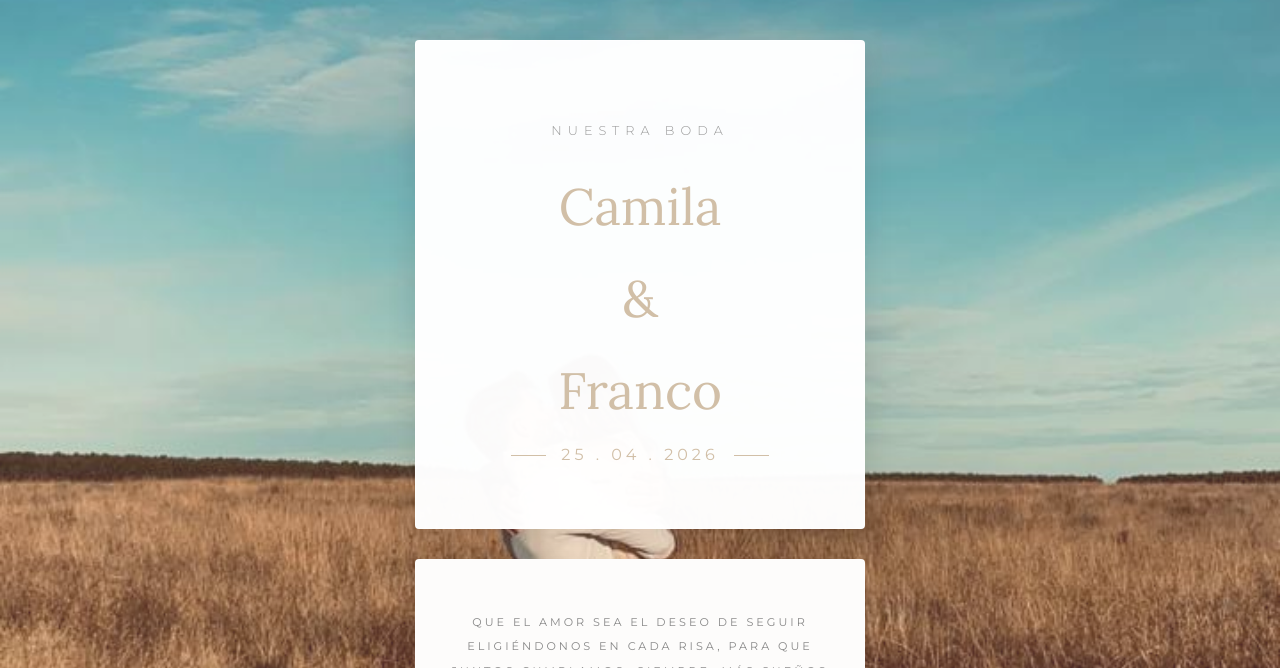
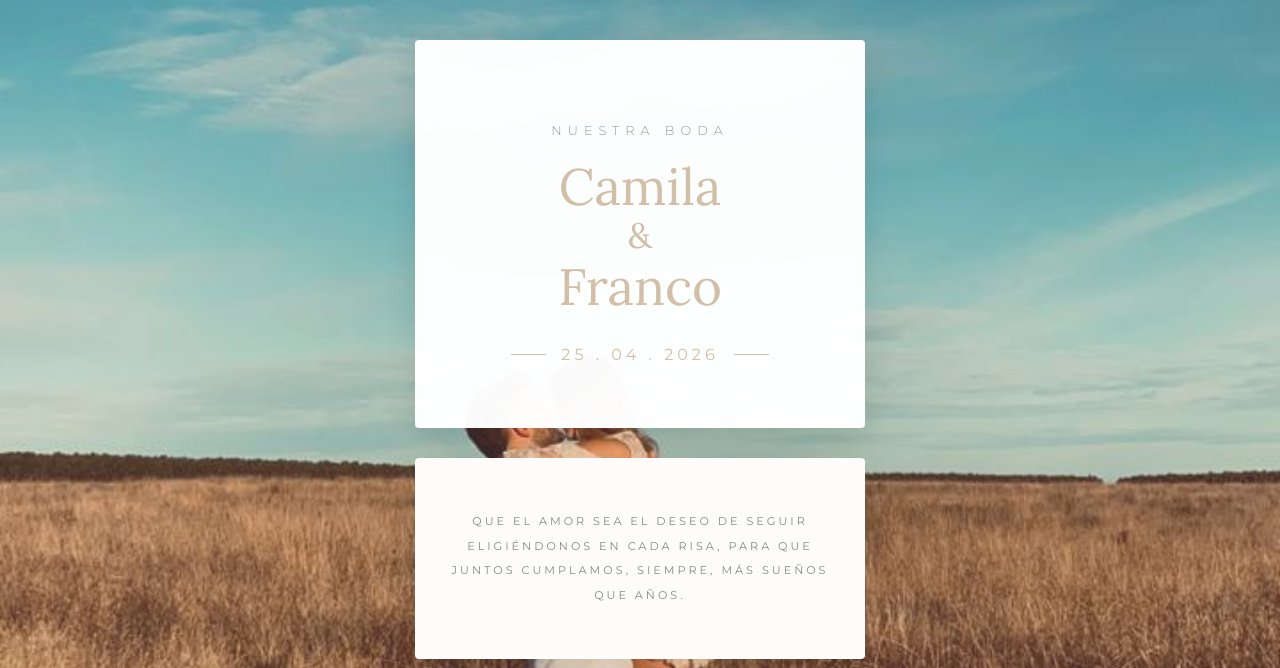
Before and after one commit to LucasMaquiavelo/camila-franco, a plain HTML site: page index.html in a window 1280 px wide. Shown: the top 668 px of the page. Drawn offline with Linux system fonts and the light colour scheme.

Commit message:
AHORA SI

```diff
--- a/index.html
+++ b/index.html
@@ -64,7 +64,17 @@
 
         .header { padding: 80px 20px 60px; }
         .nos-casamos { font-size: 0.8em; letter-spacing: 6px; color: #999; text-transform: uppercase; margin-bottom: 25px; font-weight: 300; }
-        .header h1 { font-family: 'Lora', serif; font-size: 3.2em; font-weight: 400; color: var(--beige-light); margin-bottom: 10px; }
+
+        /* INTERLINEADO AJUSTADO */
+        .header h1 {
+            font-family: 'Lora', serif;
+            font-size: 3.2em;
+            font-weight: 400;
+            color: var(--beige-light);
+            line-height: 0.8;
+            margin: 0;
+        }
+
         .header h2 { font-family: 'Lora', serif; font-style: italic; font-size: 1.4em; font-weight: 400; margin-bottom: 25px; }
         .date-divider { font-size: 1em; letter-spacing: 4px; color: var(--beige-light); text-transform: uppercase; display: flex; align-items: center; justify-content: center; gap: 15px; }
         .date-divider::before, .date-divider::after { content: ''; width: 35px; height: 1px; background-color: var(--beige-light); }
@@ -132,9 +142,9 @@
     <div class="section-card header">
         <p class="nos-casamos">NUESTRA BODA</p>
         <h1>Camila</h1>
-        <h1>&</h1>
+        <h1 style="font-size: 2.2em; margin: 15px 0;">&</h1>
         <h1>Franco</h1>
-        <div class="date-divider">25 . 04 . 2026</div>
+        <div class="date-divider" style="margin-top: 35px;">25 . 04 . 2026</div>
     </div>
 
     <div class="section-card" style="padding: 50px 30px; background-color: var(--bg-crema);">
@@ -167,13 +177,11 @@
             <div style="width: 100%; height: 1px; background-color: var(--beige-light); margin-top: 30px; margin-bottom: 25px;"></div>
 
             <div style="display: flex; flex-direction: column; align-items: center;">
-
                 <div style="text-align: center; margin-bottom: 15px;">
                     <p style="font-family: 'Montserrat', sans-serif; font-size: 0.85em; letter-spacing: 4px; text-transform: uppercase; color: var(--beige-dark); font-weight: 600;">Abril</p>
                 </div>
 
                 <div style="display: flex; align-items: center; justify-content: center; gap: 20px; width: 100%;">
-
                     <div style="text-align: center; flex: 1;">
                         <p style="font-family: 'Montserrat', sans-serif; font-size: 0.9em; letter-spacing: 2px; text-transform: uppercase; color: var(--beige-dark); font-weight: 600; padding-bottom: 8px;">Sábado</p>
                         <div style="width: 100%; height: 1px; background-color: var(--beige-light);"></div>
@@ -206,7 +214,6 @@
             </button>
         </div>
     </div>
-
 
     <div class="section-card section-content">
         <p class="section-title">Música para la fiesta</p>
@@ -249,7 +256,6 @@
 
     <div class="section-card section-content">
         <p class="section-title">Tips y Notas</p>
-
         <div style="margin: 15px 0 25px 0; opacity: 0.6; text-align: center;">
             <svg width="35" height="35" viewBox="0 0 24 24" fill="none" stroke="#888" stroke-width="1.2" stroke-linecap="round" stroke-linejoin="round" style="display: inline-block;">
                 <path d="M16 4h2a2 2 0 0 1 2 2v14a2 2 0 0 1-2 2H6a2 2 0 0 1-2-2V6a2 2 0 0 1 2-2h2"></path>
@@ -259,9 +265,7 @@
                 <line x1="9" y1="8" x2="10" y2="8"></line>
             </svg>
         </div>
-
         <p style="font-size: 0.95em; color: #666; margin-bottom: 30px; line-height: 1.8;">Información adicional a considerar</p>
-
         <details>
             <summary>Ver más</summary>
             <div class="bank-data">
@@ -272,18 +276,18 @@
             </div>
         </details>
     </div>
+
     <div class="confirmar-container">
         <button class="btn-action" onclick="window.open('https://forms.gle/7ArEYVWEL16z4vUp8')">Confirmar Asistencia</button>
     </div>
 
     <div class="footer" style="margin-top: 50px; padding: 40px 20px; text-align: center;">
-        <div style="display: inline-block; padding: 15px;">
-            <p style="font-family: 'Montserrat', sans-serif; font-size: 0.85em; font-weight: 500; letter-spacing: 4px; text-transform: uppercase; color: white; margin-bottom: 20px; text-shadow: 0 1px 4px rgba(0,0,0,0.4);">
+        <div style="background: rgba(255, 255, 255, 0.12); backdrop-filter: blur(4px); display: inline-block; padding: 25px 45px; border-radius: 4px; border: 1px solid rgba(255, 255, 255, 0.15);">
+            <p style="font-family: 'Montserrat', sans-serif; font-size: 0.85em; font-weight: 600; letter-spacing: 5px; text-transform: uppercase; color: white; margin-bottom: 20px; text-shadow: 0 1px 4px rgba(0,0,0,0.2);">
                 Con amor, Camila & Franco
             </p>
-
-            <div style="display: flex; justify-content: center; opacity: 0.9;">
-                <svg width="20" height="20" viewBox="0 0 24 24" fill="white" xmlns="http://www.w3.org/2000/svg">
+            <div style="display: flex; justify-content: center;">
+                <svg width="18" height="18" viewBox="0 0 24 24" fill="white" xmlns="http://www.w3.org/2000/svg" style="opacity: 0.9;">
                     <path d="M12 21.35l-1.45-1.32C5.4 15.36 2 12.28 2 8.5 2 5.42 4.42 3 7.5 3c1.74 0 3.41.81 4.5 2.09C13.09 3.81 14.76 3 16.5 3 19.58 3 22 5.42 22 8.5c0 3.78-3.4 6.86-8.55 11.54L12 21.35z"/>
                 </svg>
             </div>
@@ -307,3 +311,4 @@
     </script>
 </body>
 </html>
+</html>
```
Lines whose indentation alone changed are shown as unchanged.
